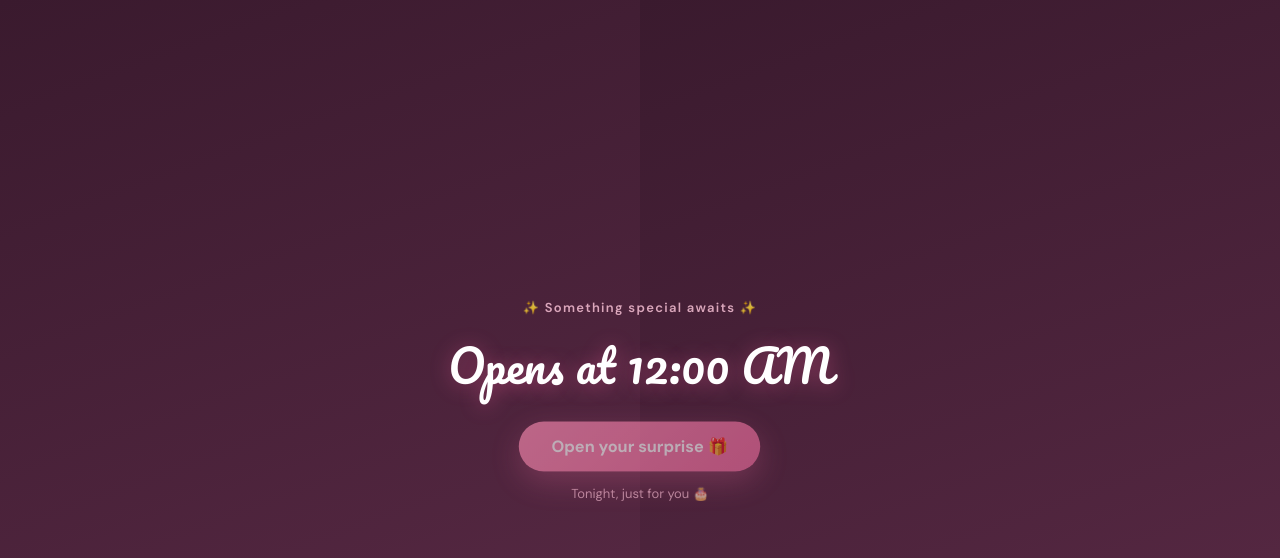
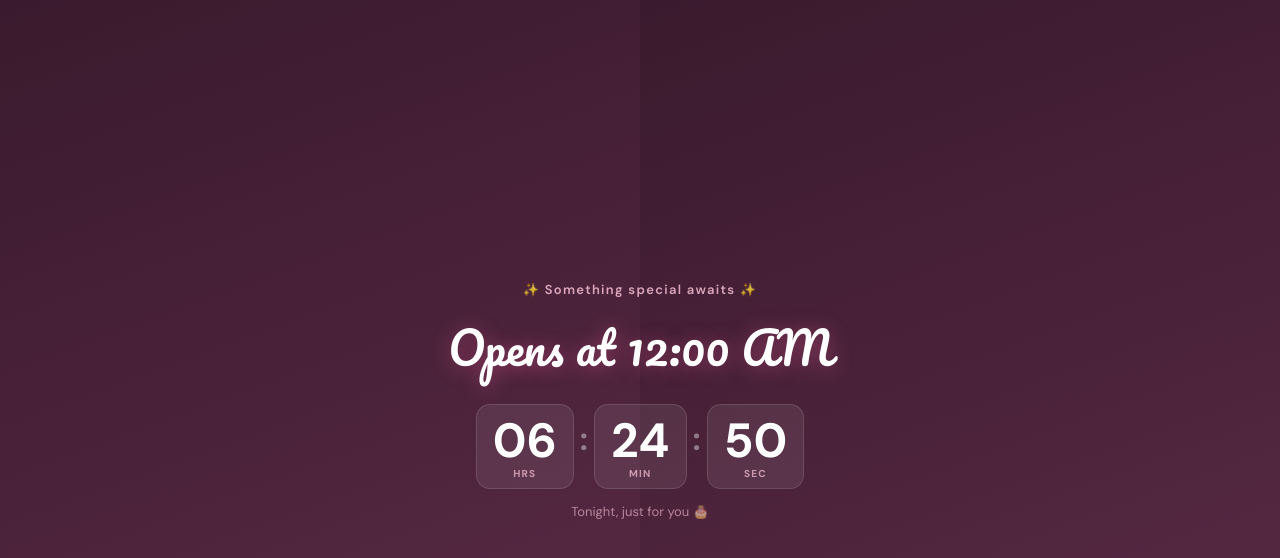
Before and after one commit to vedantgaidhane2003/random, a React (Vite) app: page / in a window 1280 px wide. Shown: the top 558 px of the page. Built offline with nearby package versions, Linux system fonts and the light colour scheme.

Commit message:
Fix midnight countdown — target next occurrence if time already passed today

```diff
--- a/src/components/CurtainScreen.jsx
+++ b/src/components/CurtainScreen.jsx
@@ -6,7 +6,9 @@ function msUntilTarget() {
   const now = new Date();
   const t = new Date();
   t.setHours(TARGET.hour, TARGET.minute, 0, 0);
-  return Math.max(0, t - now);
+  // If this time already passed today, target the next occurrence
+  if (t < now) t.setDate(t.getDate() + 1);
+  return t - now;
 }
 
 function Unit({ value, label }) {
@@ -21,13 +23,9 @@ function Unit({ value, label }) {
 export default function CurtainScreen({ onOpen }) {
   // Track whether time was already past on mount — if so, only show button (no auto-open)
   const [msLeft, setMsLeft] = useState(msUntilTarget);
-  const [alreadyPast] = useState(() => msUntilTarget() === 0);
   const [opening, setOpening] = useState(false);
 
   useEffect(() => {
-    // If time was already past when page loaded, wait for button click — don't auto-open
-    if (alreadyPast) return;
-
     function triggerOpen() {
       setMsLeft(0);
       setOpening(true);
```
